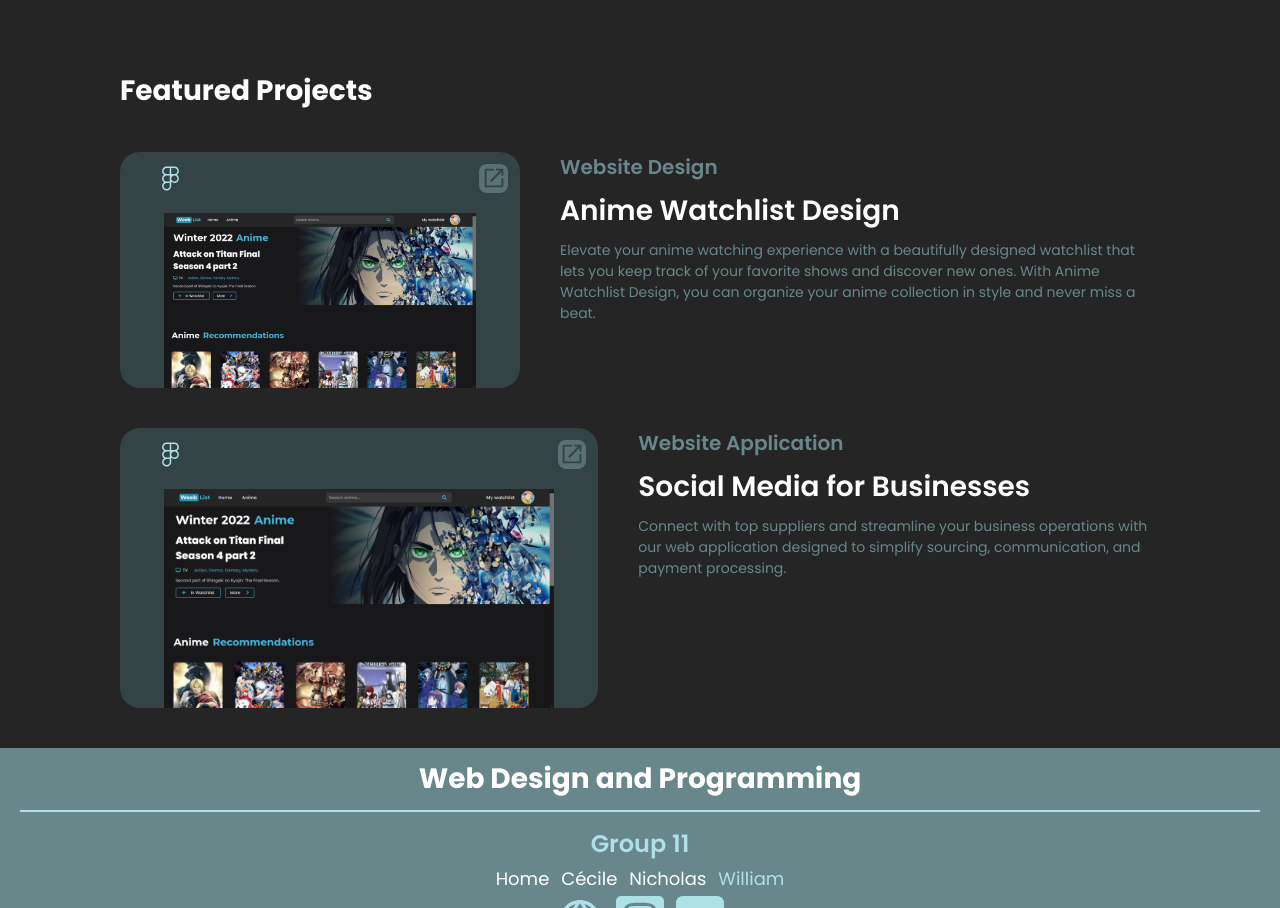
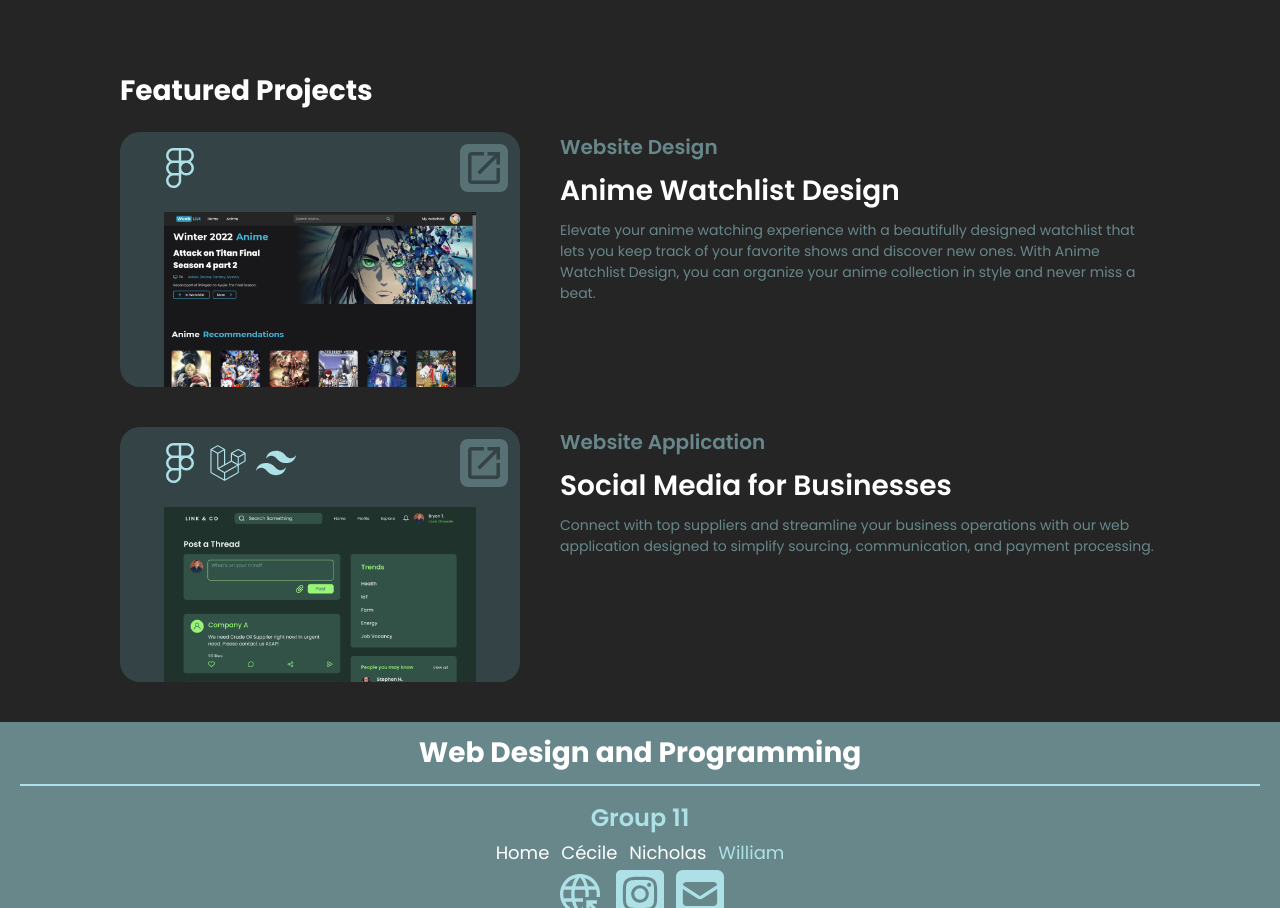
Before and after one commit to William2809/Group-11, a plain HTML site: page william.html in a window 1280 px wide. Shown: the part 1120-2028 px from the top of the page. Drawn offline with Linux system fonts and the light colour scheme.

Commit message:
fix layout gap

```diff
--- a/william.css
+++ b/william.css
@@ -37,7 +37,7 @@ body {
   -webkit-background-clip: text;
   -webkit-text-fill-color: transparent;
   background-clip: text;
-  margin-top: 40px;
+  margin-top: 8px;
   margin-bottom: 20px;
   font-size: 32px;
 }
@@ -62,7 +62,7 @@ body {
 .desc {
   display: flex;
   flex-direction: column;
-  gap: 40px;
+  gap: 20px;
 }
 
 .biography {
@@ -118,7 +118,7 @@ body {
 
 /* Expertise */
 .expertise {
-  padding: 80px 0;
+  padding: 40px 0;
   display: flex;
   flex-direction: column;
 }
@@ -169,14 +169,14 @@ body {
 
 /* projects */
 .featured-projects {
-  margin-top: 80px;
+  margin-top: 20px;
   margin-bottom: 40px;
 }
 
 .featured-projects h2 {
   color: white;
   font-size: 28px;
-  margin-bottom: 40px;
+  margin-bottom: 20px;
 }
 
 .project {
@@ -186,7 +186,6 @@ body {
 }
 
 .project-frame {
-  max-width: 640px;
   display: flex;
   flex-direction: column;
   gap: 20px;
@@ -214,17 +213,17 @@ body {
   display: flex;
   justify-content: space-between;
   height: 28.8px;
+  margin-left: 24px;
 }
 
 .icon-wrapper {
-  width: 28.8px;
   height: 28.8px;
+  display: flex;
 }
 
 .tools {
   width: 28.8px;
   height: 28.8px;
-  margin-left: 24px;
 }
 
 .open {
@@ -376,17 +375,18 @@ footer h2 {
     flex-direction: row;
     width: 100%;
     justify-content: space-between;
+    gap: 40px;
   }
-
-  .expertise {
-  }
-
   .skills {
     flex-direction: row;
   }
 
   .skill {
     flex: 1;
+  }
+
+  .project-frame {
+    width: 620px;
   }
 }
 @media screen and (min-width: 1024px) {
@@ -397,6 +397,7 @@ footer h2 {
     font-size: 48px;
     padding-top: 40px;
     padding-bottom: 20px;
+    margin-top: 20px;
   }
   .sub-intro {
     gap: 40px;
@@ -426,6 +427,28 @@ footer h2 {
     flex-direction: row;
     gap: 40px;
   }
+
+  .project-icons {
+    height: 48px;
+  }
+
+  .icon-wrapper {
+    height: 48px;
+  }
+
+  .tools {
+    width: 48px;
+    height: 48px;
+  }
+
+  .open {
+    width: 48px;
+    height: 48px;
+  }
+
+  .open img {
+    transform: scale(100%);
+  }
 }
 
 @media screen and (min-width: 1200px) {
@@ -442,10 +465,15 @@ footer h2 {
     border-bottom: 2px solid #aee1e7;
     flex-direction: row;
     gap: 40px;
+    padding: 80px 0;
   }
 
   .expertise-desc {
     min-width: 260px;
     max-width: 300px;
   }
+
+  .featured-projects {
+    margin-top: 80px;
+  }
 }
--- a/william.html
+++ b/william.html
@@ -146,13 +146,15 @@
                         <div class="project-icons">
                             <div class="icon-wrapper">
                                 <img class="tools" src="assets/william/figma.svg" alt="figma icon">
+                                <img class="tools" src="assets/william/laravel.svg" alt="laravel icon">
+                                <img class="tools" src="assets/william/tailwind.svg" alt="tailwind icon">
                             </div>
                             <a href="#" class="open">
                                 <img src="assets/william/open.svg" alt="open">
                             </a>
                         </div>
                         <div class="project-img">
-                            <img src="assets/william/project1.png" alt="project 1">
+                            <img src="assets/william/project2.png" alt="project 1">
                         </div>
                     </div>
                     <div class="project-desc">
```
Also changed, not shown: assets/william/laravel.svg (added), assets/william/tailwind.svg (added).
